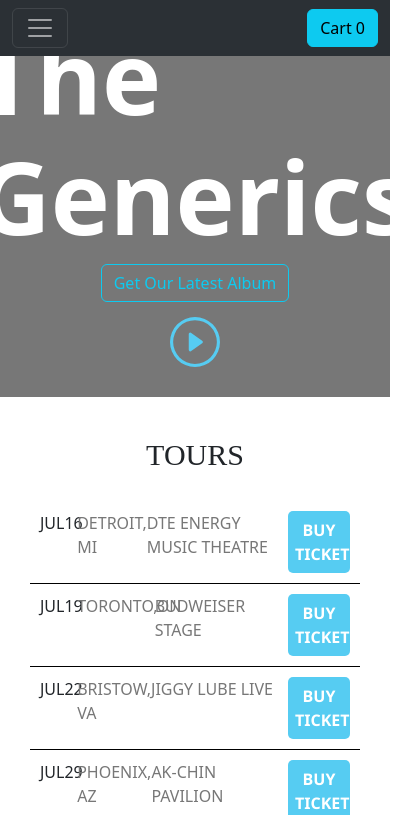
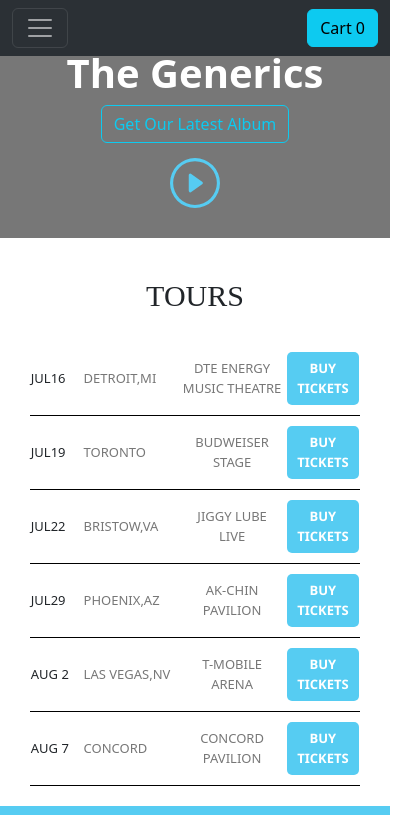
Before and after one commit to Fardeen2001/E-Commerce_React_app, a React (Create React App) app: page / in a window 390 px wide. Shown: the top 815 px of the page, 412 px wide, since content can reach past the window. Built offline with nearby package versions, Linux system fonts and the light colour scheme.

Commit message:
responsiveness added

```diff
--- a/src/Components/Data/HomeData.js
+++ b/src/Components/Data/HomeData.js
@@ -1,32 +1,32 @@
 const HomeData = [
   {
     date: "JUL16",
-    place: "DETROIT, MI",
+    place: "DETROIT,MI",
     specialPlace: "DTE ENERGY MUSIC THEATRE",
   },
   {
     date: "JUL19",
-    place: "TORONTO,ON",
+    place: "TORONTO",
     specialPlace: "BUDWEISER STAGE",
   },
   {
     date: "JUL22",
-    place: "BRISTOW, VA",
+    place: "BRISTOW,VA",
     specialPlace: "JIGGY LUBE LIVE",
   },
   {
     date: "JUL29",
-    place: "PHOENIX, AZ",
+    place: "PHOENIX,AZ",
     specialPlace: "AK-CHIN PAVILION",
   },
   {
     date: "AUG 2",
-    place: "LAS VEGAS, NV",
+    place: "LAS VEGAS,NV",
     specialPlace: "T-MOBILE ARENA",
   },
   {
     date: "AUG 7",
-    place: "CONCORD, CA",
+    place: "CONCORD",
     specialPlace: "CONCORD PAVILION",
   },
 ];
--- a/src/Components/Header/Header.module.css
+++ b/src/Components/Header/Header.module.css
@@ -1,5 +1,5 @@
 .title {
-  width: 100vw;
+  width: 100%;
   background-color: #777777;
   padding: 0 30px 30px;
   margin-top: 4%;
--- a/src/Components/Layout/Home/Home.module.css
+++ b/src/Components/Layout/Home/Home.module.css
@@ -45,6 +45,7 @@ section h2 {
 }
 .buy-btn {
   width: 20%;
+  margin-block: 10px;
   background: #56ccf2;
   color: white;
   border: none;
@@ -57,9 +58,49 @@ footer {
   background-color: #56ccf2;
   width: 100%;
   height: 40%;
+  bottom: 0;
 }
 .titleFooter {
   color: #fff;
   font-size: 60px;
   font-weight: bold;
+  margin: 0;
+  padding: 0;
+  bottom: 0;
 }
+@media screen and (max-width: 500px) {
+  .titleHeader {
+    margin-top: 10%;
+  }
+  .titleHeader h1 {
+    margin-top: 10px;
+    font-size: 40px;
+  }
+  .tour-item {
+    padding: 0;
+    font-size: small;
+    justify-content: center;
+    align-items: center;
+  }
+  .tour-date {
+    width: 16%;
+    text-align: start;
+  }
+  .tour-place {
+    width: 30%;
+    flex-wrap: wrap;
+    text-align: start;
+  }
+  .tour-spec-place {
+    width: 30%;
+    text-align: center;
+  }
+  .buy-btn {
+    width: 22%;
+    margin-left: 5px;
+  }
+  footer {
+    margin-top: auto;
+    bottom: 0;
+  }
+}
```
